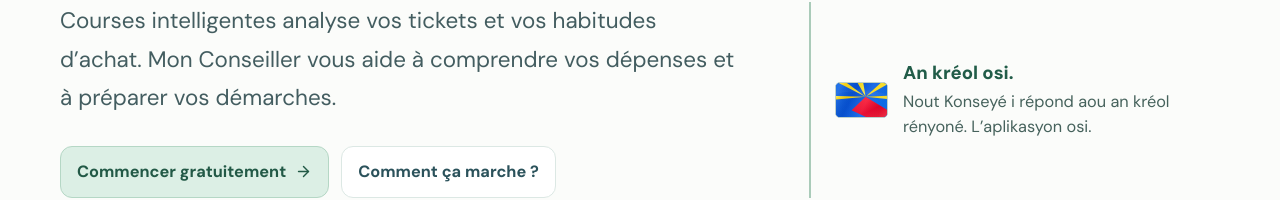
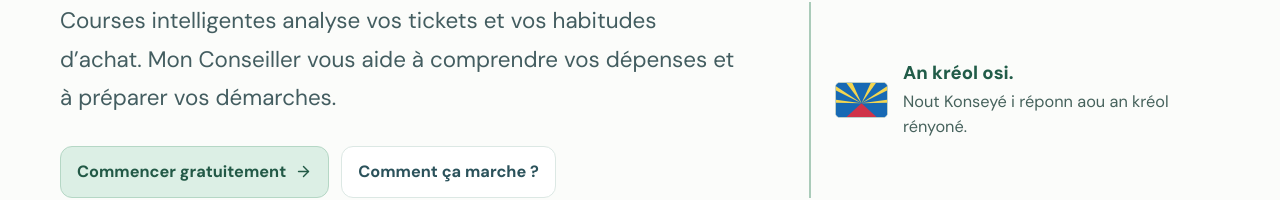
Before and after one commit to JGOUBE/budgetkazpei, a React (Vite) app: page / in a window 1280 px wide. Shown: the part 432-632 px from the top of the page. Built offline with nearby package versions, Linux system fonts and the light colour scheme; no server answers.

Commit message:
Use minimalist Reunion flag and shorter idiomatic Creole copy

```diff
--- a/src/pages/PublicHomePage.jsx
+++ b/src/pages/PublicHomePage.jsx
@@ -56,7 +56,7 @@ const COPY = {
     heroTitleFocus: "Des décisions éclairées.",
     heroLead: "Courses intelligentes analyse vos tickets et vos habitudes d’achat. Mon Conseiller vous aide à comprendre vos dépenses et à préparer vos démarches.",
     islandTitle: "An kréol osi.",
-    islandText: "Nout Konseyé i répond aou an kréol rényoné. L’aplikasyon osi.",
+    islandText: "Nout Konseyé i réponn aou an kréol rényoné.",
     heroPrimary: "Commencer gratuitement",
     heroSecondary: "Comment ça marche ?",
     quick: [{ label: "Budget", href: "#fonctionnalites" }, { label: "Courses intelligentes", href: "#courses-intelligentes" }, { label: "Aides", href: "#fonctionnalites" }, { label: "Conseiller", href: "#conseiller" }, { label: "Bons plans", href: "#bons-plans" }],
@@ -101,7 +101,7 @@ const COPY = {
     heroTitleFocus: "Bann désizion pli klèr.",
     heroLead: "Courses intelligentes i analiz out tiké ek out labitid achat. Mon Konseyé i aide aou konpran out dépans ek prépar out démars.",
     islandTitle: "An kréol osi.",
-    islandText: "Nout Konseyé i répond aou an kréol rényoné. L’aplikasyon osi.",
+    islandText: "Nout Konseyé i réponn aou an kréol rényoné.",
     heroPrimary: "Koumans gratis",
     heroSecondary: "Koman sa i mars ?",
     quick: [{ label: "Bidjé", href: "#fonctionnalites" }, { label: "Courses intelligentes", href: "#courses-intelligentes" }, { label: "Bann èd", href: "#fonctionnalites" }, { label: "Konseyé", href: "#conseiller" }, { label: "Bon Plan", href: "#bons-plans" }],
@@ -193,7 +193,7 @@ export default function PublicHomePage({ isAuthenticated = false }) {
               </div>
             </div>
             <aside className="bk-island-signature" aria-label="BudgetKazPeï en créole réunionnais" lang="rcf">
-              <img src="/reunion-flag-unified-v2.svg" alt="Drapeau réunionnais" width="53" height="36" loading="lazy" />
+              <img src="/landing-flag-reunion.svg" alt="Drapeau réunionnais" width="56" height="35" loading="eager" />
               <div><strong>{copy.islandTitle}</strong><span>{copy.islandText}</span></div>
             </aside>
           </div>
```
